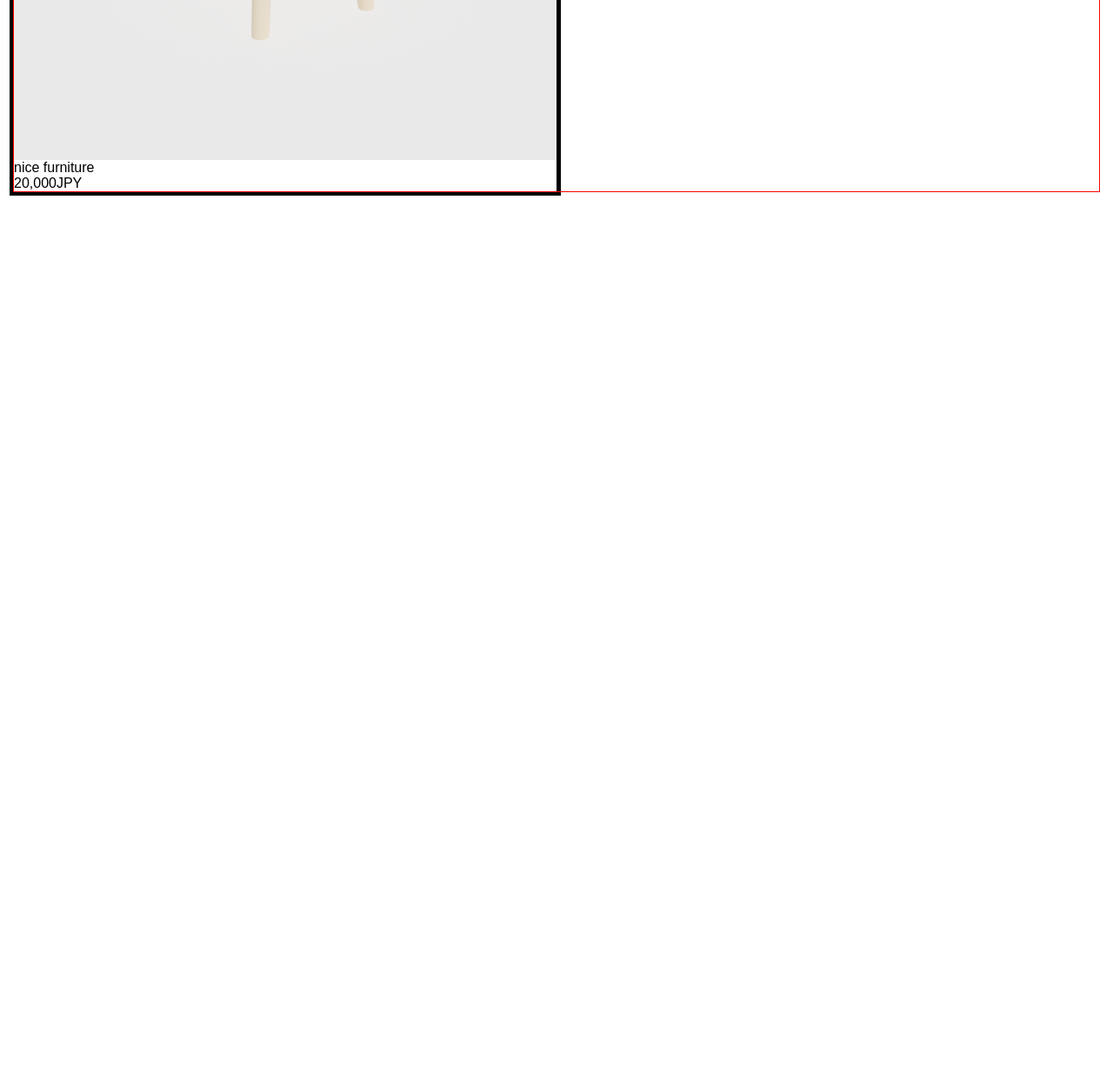
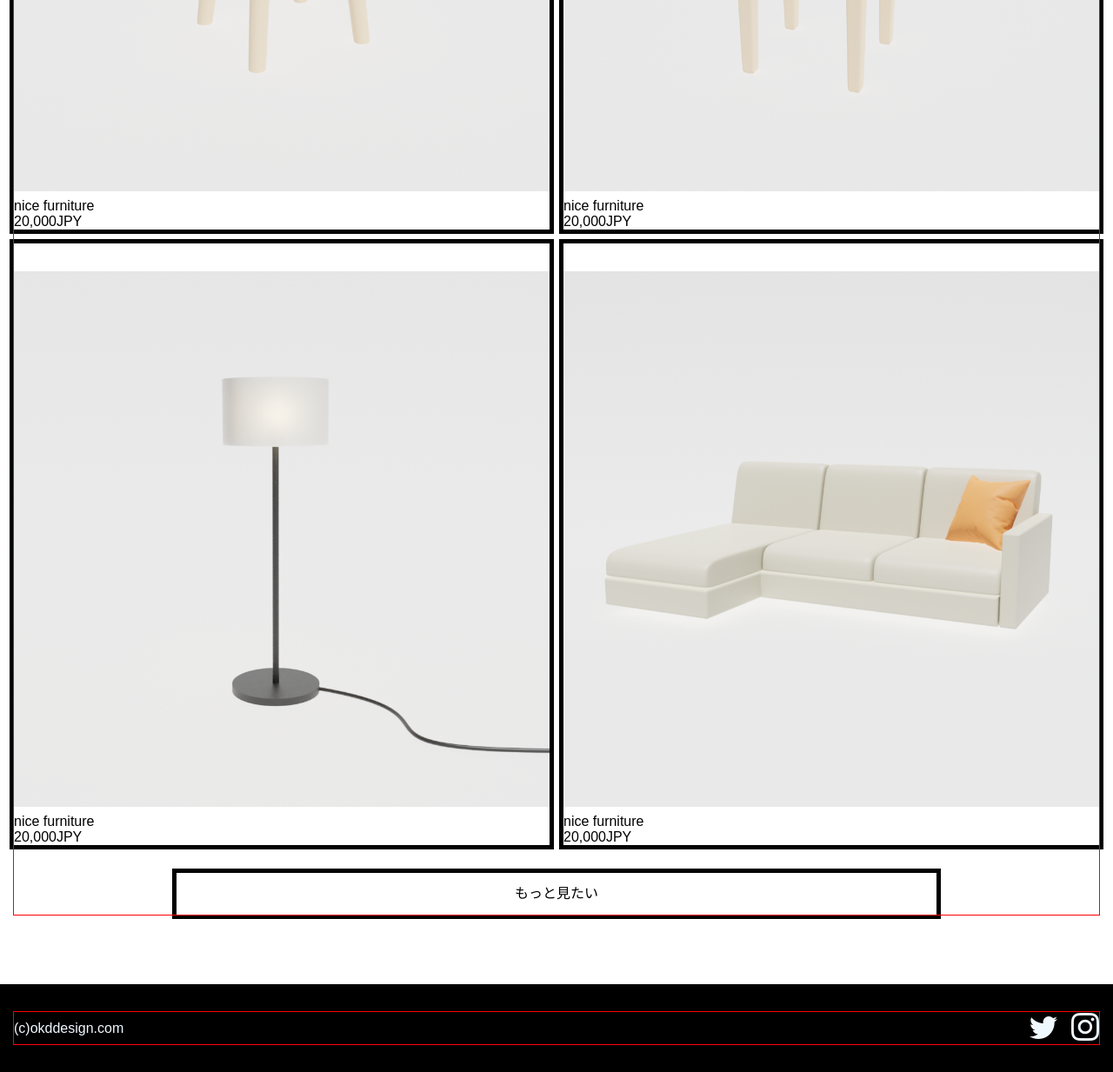
Before and after one commit to Okddesign/okdstore.github.io, a plain HTML site: page index.html in a window 1280 px wide. Shown: the part 1915-3148 px from the top of the page at 87% size. Before the commit the page ends 2215 px from the top, so only its background shows below. Drawn offline with nearby package versions, Linux system fonts and the light colour scheme.

Commit message:
Add files via upload

```diff
--- a/css/style.css
+++ b/css/style.css
@@ -74,7 +74,7 @@ header li a i{
 
 .hero img{
   width: 100%;
-  height: 1300px;
+  height: auto;
   object-fit: cover;
   object-position: left top;
 }
@@ -83,15 +83,66 @@ header li a i{
   padding: 80px 0;
 }
 
+.products ul{
+  margin-top: 32px;
+  display: flex;
+  flex-wrap: wrap;
+  gap: 16px;
+}
+
 .products li{
-  width: 50%;
+  width: calc((100% - 16px) / 2);
   outline: 5px black solid;
+
 }
 
 .products li img{
   width: 100%;
+  margin-top: 32px;
 }
 
 .products li h2{
   font-size: 16px;
+  margin-top: 8px;
 }
+
+.products li a{
+  display: block;
+}
+
+.products .more{
+  display: block;
+  width: 70%;
+  outline: 5px black solid;
+  line-height: 48px;
+  text-align: center;
+  margin: 32px auto 0 ;
+}
+
+/* footer */
+
+footer{
+  background-color: black;
+  color: aliceblue;
+  padding: 32px 0;
+
+}
+
+footer .container{
+  display: flex;
+  justify-content: space-between;
+  align-items: center;
+}
+
+footer small{
+  font-size: 16px;
+}
+
+footer ul{
+  display: flex;
+  gap: 16px;
+}
+
+footer li i{
+  font-size: 32px;
+}
--- a/index.html
+++ b/index.html
@@ -55,8 +55,39 @@
             <p>20,000JPY</p>
           </a>
         </li>
+        <li>
+          <a href="#">
+            <img src="img/pic2.png" alt="素敵な家具">
+            <h2>nice furniture</h2>
+            <p>20,000JPY</p>
+          </a>
+        </li>
+        <li>
+          <a href="#">
+            <img src="img/pic3.png" alt="素敵な家具">
+            <h2>nice furniture</h2>
+            <p>20,000JPY</p>
+          </a>
+        </li>
+        <li>
+          <a href="#">
+            <img src="img/pic4.png" alt="素敵な家具">
+            <h2>nice furniture</h2>
+            <p>20,000JPY</p>
+          </a>
+        </li>
+      </ul>
+      <a href="#" class="more">もっと見たい</a>
+    </div>
+  </section>
+  <footer>
+    <div class="container">
+      <small>(c)okddesign.com</small>
+      <ul>
+        <li><a href="#"><i class="bi bi-twitter"></i></a></li>
+        <li><a href="#"><i class="bi bi-instagram"></i></a></li>
       </ul>
     </div>
-  </section>
+  </footer>
 </body>
 </html>
```
